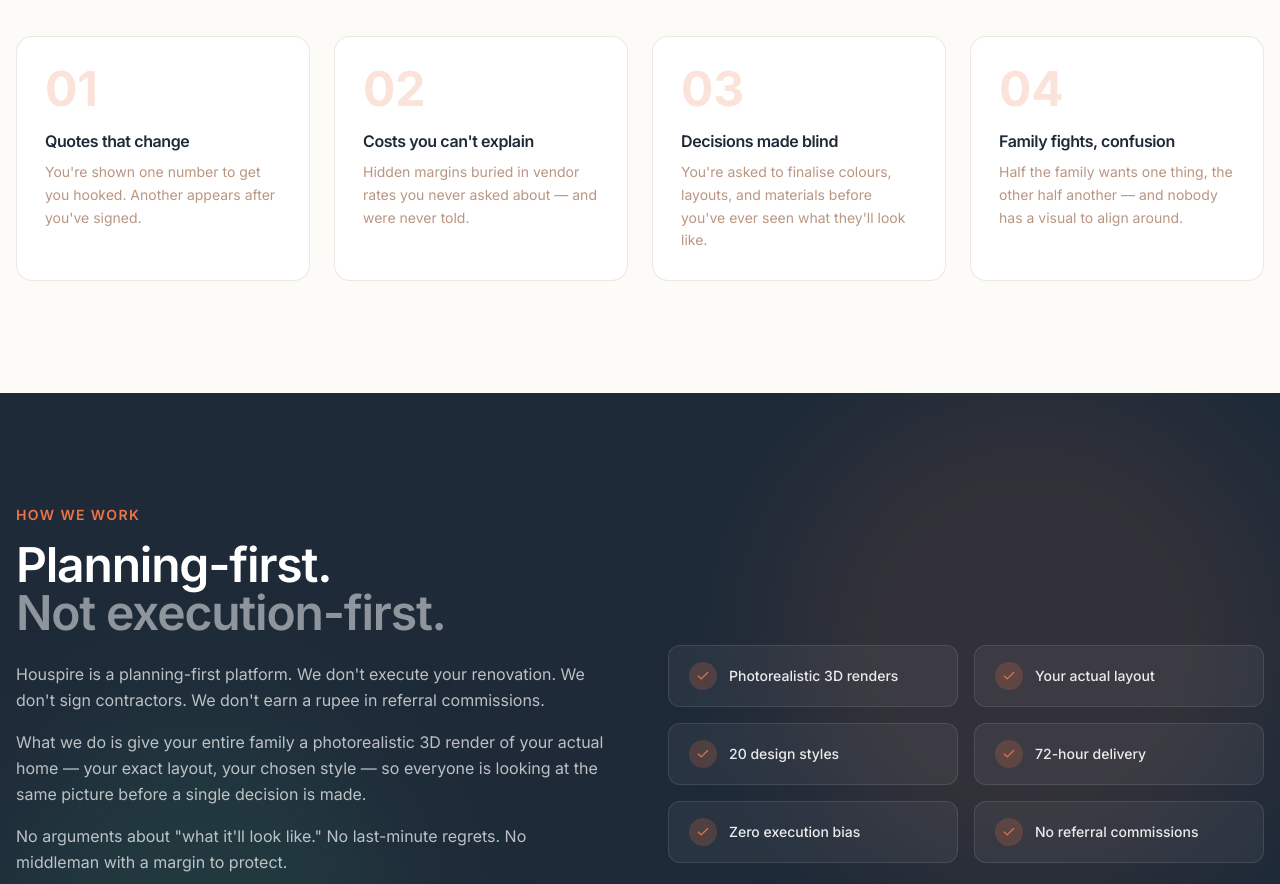
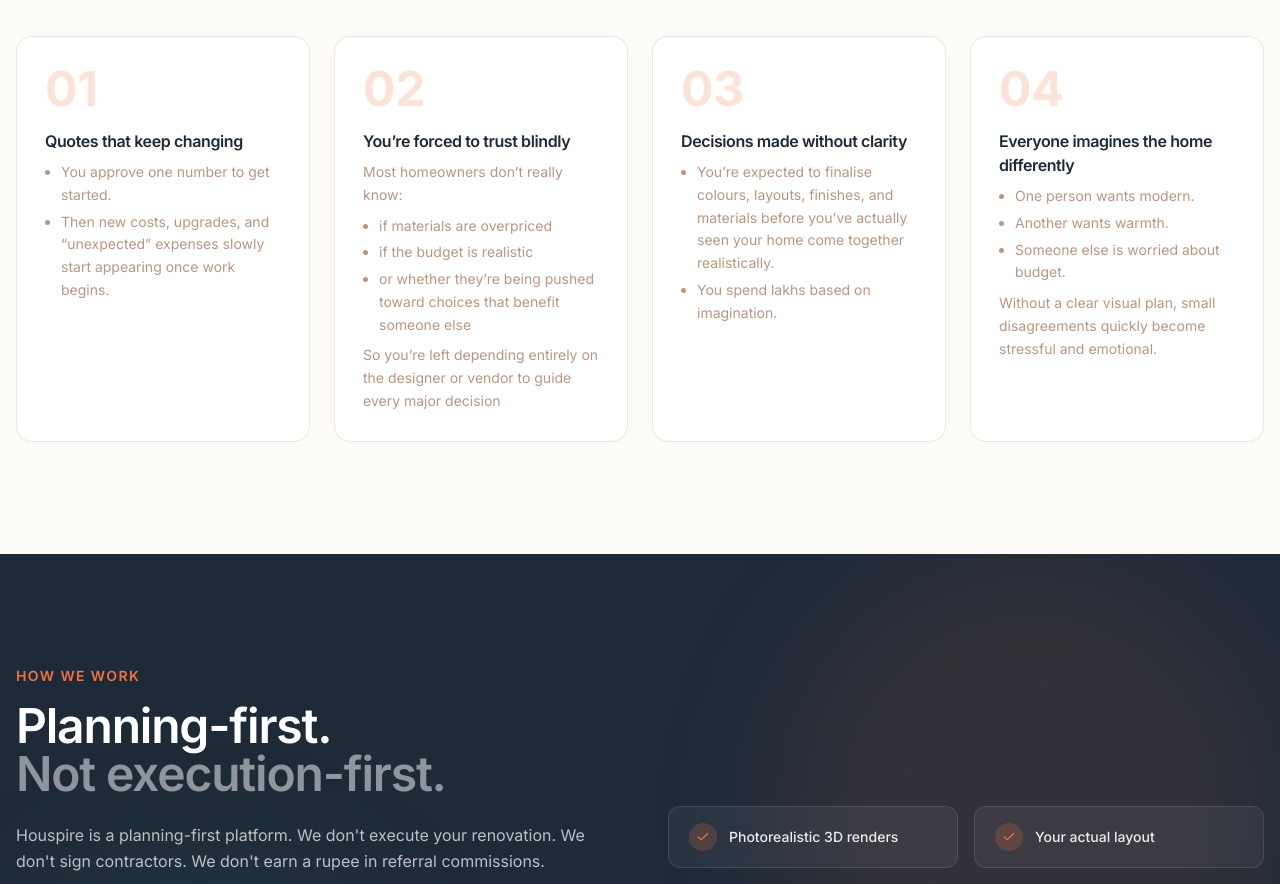
Before and after one commit to gipldevelopers/houspire-website, a Next.js app: page /about in a window 1280 px wide. Shown: the part 960-1844 px from the top of the page. Built offline with nearby package versions, Linux system fonts and the light colour scheme.

Commit message:
updated about us content, updated founder bios and optimized section layouts

```diff
--- a/src/app/aboutus/components/AboutHero.jsx
+++ b/src/app/aboutus/components/AboutHero.jsx
@@ -8,7 +8,7 @@
 export default function AboutHero() {
   return (
     <section
-      className="relative overflow-hidden mt-16"
+      className="relative flex min-h-[85vh] items-center overflow-hidden pt-16"
       style={{ backgroundColor: "var(--color-primary-1)" }}
     >
       {/* Background blobs */}
@@ -22,7 +22,7 @@
         initial={{ opacity: 0 }}
         animate={{ opacity: 1 }}
         transition={{ duration: 1.2, delay: 0.5 }}
-        className="pointer-events-none absolute -bottom-8 -left-8 z-0 h-40 w-40 overflow-hidden rounded-full border border-[var(--color-border)] opacity-25 md:h-52 md:w-52"
+        className="pointer-events-none absolute -bottom-8 -left-12 z-0 h-56 w-56 overflow-hidden rounded-full border border-[var(--color-border)] opacity-25 md:h-72 md:w-72 lg:h-80 lg:w-80"
       >
         <Image src="/images/living-room.png" alt="" fill className="object-cover" />
         <div className="absolute inset-0" style={{ backgroundColor: "var(--color-primary-1)", opacity: 0.4 }} />
@@ -32,7 +32,7 @@
         initial={{ opacity: 0 }}
         animate={{ opacity: 1 }}
         transition={{ duration: 1.2, delay: 0.65 }}
-        className="pointer-events-none absolute -bottom-8 -right-8 z-0 h-40 w-40 overflow-hidden rounded-full border border-[var(--color-border)] opacity-25 md:h-52 md:w-52"
+        className="pointer-events-none absolute -bottom-8 -right-12 z-0 h-56 w-56 overflow-hidden rounded-full border border-[var(--color-border)] opacity-25 md:h-72 md:w-72 lg:h-80 lg:w-80"
       >
         <Image src="/images/exterior.png" alt="" fill className="object-cover" />
         <div className="absolute inset-0" style={{ backgroundColor: "var(--color-primary-1)", opacity: 0.4 }} />
@@ -43,7 +43,7 @@
         initial={{ opacity: 0 }}
         animate={{ opacity: 1 }}
         transition={{ duration: 1.2, delay: 0.5 }}
-        className="pointer-events-none absolute -top-8 -left-8 z-0 h-40 w-40 overflow-hidden rounded-full border border-[var(--color-border)] opacity-25 md:h-52 md:w-52"
+        className="pointer-events-none absolute -top-12 -left-12 z-0 h-56 w-56 overflow-hidden rounded-full border border-[var(--color-border)] opacity-25 md:h-72 md:w-72 lg:h-80 lg:w-80"
       >
         <Image src="/images/living-room.png" alt="" fill className="object-cover" />
         <div className="absolute inset-0" style={{ backgroundColor: "var(--color-primary-1)", opacity: 0.4 }} />
@@ -53,14 +53,14 @@
         initial={{ opacity: 0 }}
         animate={{ opacity: 1 }}
         transition={{ duration: 1.2, delay: 0.65 }}
-        className="pointer-events-none absolute -top-8 -right-8 z-0 h-40 w-40 overflow-hidden rounded-full border border-[var(--color-border)] opacity-25 md:h-52 md:w-52"
+        className="pointer-events-none absolute -top-12 -right-12 z-0 h-56 w-56 overflow-hidden rounded-full border border-[var(--color-border)] opacity-25 md:h-72 md:w-72 lg:h-80 lg:w-80"
       >
         <Image src="/images/exterior.png" alt="" fill className="object-cover" />
         <div className="absolute inset-0" style={{ backgroundColor: "var(--color-primary-1)", opacity: 0.4 }} />
       </motion.div>
 
       {/* Main content */}
-      <div className="relative z-10 mx-auto max-w-7xl px-4 py-10 md:px-8 md:py-14 ">
+      <div className="relative z-10 mx-auto max-w-7xl px-4 py-20 md:px-8 md:py-28 lg:py-32">
         <div className="flex flex-col gap-8 lg:flex-row lg:items-center lg:gap-10">
 
           {/* Left — copy, takes all remaining space */}
@@ -86,9 +86,7 @@
               className="text-3xl font-bold leading-[1.1] tracking-tight sm:text-4xl md:text-5xl"
               style={{ color: "var(--color-heading-main)" }}
             >
-              We make your dream home{" "}
-              <span style={{ color: "var(--color-heading-main-highlight)" }}>affordable</span>
-              {" "}— by giving you clarity before you spend a rupee on execution.
+              You spend <span style={{ color: "var(--color-heading-main-highlight)" }}>lakhs</span> on home interiors before you even know what your home will look like.
             </h1>
 
             {/* Sub-copy */}
@@ -96,10 +94,8 @@
               className="mt-4 text-sm leading-relaxed md:text-base"
               style={{ color: "var(--color-description)" }}
             >
-              India's first and only interior design platform built entirely around your interests,
-              not the contractor's margins. We broke every unwritten rule of the interior design
-              industry — no hidden costs, no kickbacks, no pressure — and replaced it with one flat
-              price, one honest plan, and complete clarity before you commit to anything.
+              Houspire helps homeowners visualize, plan, and budget their entire home before
+              execution begins with no hidden designer commissions, contractor bias, or pricing games.
             </p>
 
             {/* CTAs */}
--- a/src/app/aboutus/components/ProblemSolve.jsx
+++ b/src/app/aboutus/components/ProblemSolve.jsx
@@ -6,30 +6,43 @@
 const problems = [
   {
     number: "01",
-    title: "Quotes that change",
-    description:
-      "You're shown one number to get you hooked. Another appears after you've signed.",
+    title: "Quotes that keep changing",
+    points: [
+      "You approve one number to get started.",
+      "Then new costs, upgrades, and “unexpected” expenses slowly start appearing once work begins.",
+    ],
     icon: DollarSign,
   },
   {
     number: "02",
-    title: "Costs you can't explain",
-    description:
-      "Hidden margins buried in vendor rates you never asked about — and were never told.",
+    title: "You’re forced to trust blindly",
+    description: "Most homeowners don’t really know:",
+    points: [
+      "if materials are overpriced",
+      "if the budget is realistic",
+      "or whether they’re being pushed toward choices that benefit someone else",
+    ],
+    afterText: "So you’re left depending entirely on the designer or vendor to guide every major decision",
     icon: AlertCircle,
   },
   {
     number: "03",
-    title: "Decisions made blind",
-    description:
-      "You're asked to finalise colours, layouts, and materials before you've ever seen what they'll look like.",
+    title: "Decisions made without clarity",
+    points: [
+      "You’re expected to finalise colours, layouts, finishes, and materials before you’ve actually seen your home come together realistically.",
+      "You spend lakhs based on imagination.",
+    ],
     icon: Eye,
   },
   {
     number: "04",
-    title: "Family fights, confusion",
-    description:
-      "Half the family wants one thing, the other half another — and nobody has a visual to align around.",
+    title: "Everyone imagines the home differently",
+    points: [
+      "One person wants modern.",
+      "Another wants warmth.",
+      "Someone else is worried about budget.",
+    ],
+    afterText:"Without a clear visual plan, small disagreements quickly become stressful and emotional.",
     icon: Users,
   },
 ];
@@ -112,19 +125,29 @@
 
                 {/* Title */}
                 <h3
-                  className="text-xs font-semibold tracking-tight md:text-base lg:text-lg"
+                  className="text-sm font-semibold tracking-tight md:text-lg lg:text-xl"
                   style={{ color: "var(--color-heading-secondary)" }}
                 >
                   {problem.title}
                 </h3>
 
                 {/* Description */}
-                <p
-                  className="mt-1.5 text-[11px] leading-relaxed md:text-sm"
+                <div
+                  className="mt-2 text-xs leading-relaxed md:text-base"
                   style={{ color: "var(--color-description)" }}
                 >
-                  {problem.description}
-                </p>
+                  <p>{problem.description}</p>
+                  {problem.points && (
+                    <ul className="mt-2 space-y-1 list-disc list-outside ml-3">
+                      {problem.points.map((point, pIdx) => (
+                        <li key={pIdx}>{point}</li>
+                      ))}
+                    </ul>
+                  )}
+                  {problem.afterText && (
+                    <p className="mt-2">{problem.afterText}</p>
+                  )}
+                </div>
 
                 {/* Decorative line */}
                 <div className="mt-3 h-0.5 w-6 bg-[var(--color-primary)]/20 transition-all duration-300 group-hover:w-12 group-hover:bg-[var(--color-primary)]/40" />
--- a/src/app/aboutus/page.js
+++ b/src/app/aboutus/page.js
@@ -34,7 +34,7 @@
         <ProblemSolving/>
         <HowWeWork/>
         <MeetFounders/>
-        <AboutContactCTA />
+        {/* <AboutContactCTA /> */}
       </div>
 
       <motion.button
--- a/src/components/about/StatsSection.jsx
+++ b/src/components/about/StatsSection.jsx
@@ -6,27 +6,40 @@
 const problems = [
   {
     number: '01',
-    title: 'Quotes that change',
-    description:
-      "You're shown one number to get you hooked. Another appears after you've signed.",
+    title: 'Quotes that keep changing',
+    points: [
+      "You approve one number to get started.",
+      "Then new costs, upgrades, and “unexpected” expenses slowly start appearing once work begins.",
+    ],
   },
   {
     number: '02',
-    title: "Costs you can't explain",
-    description:
-      "Hidden margins buried in vendor rates you never asked about — and were never told.",
+    title: "You’re forced to trust blindly",
+    description: "Most homeowners don’t really know:",
+    points: [
+      "if materials are overpriced",
+      "if the budget is realistic",
+      "or whether they’re being pushed toward choices that benefit someone else",
+    ],
+    afterText: "So you’re left depending entirely on the designer or vendor to guide every major decision",
   },
   {
     number: '03',
-    title: 'Decisions made blind',
-    description:
-      "You're asked to finalise colours, layouts, and materials before you've ever seen what they'll look like.",
+    title: 'Decisions made without clarity',
+    points: [
+      "You’re expected to finalise colours, layouts, finishes, and materials before you’ve actually seen your home come together realistically.",
+      "You spend lakhs based on imagination.",
+    ],
   },
   {
     number: '04',
-    title: 'Family fights, confusion',
-    description:
-      "Half the family wants one thing, the other half another — and nobody has a visual to align around.",
+    title: 'Everyone imagines the home differently',
+    points: [
+      "One person wants modern.",
+      "Another wants warmth.",
+      "Someone else is worried about budget.",
+    ],
+    afterText:"Without a clear visual plan, small disagreements quickly become stressful and emotional.",
   },
 ];
 
@@ -63,7 +76,19 @@
                 {item.number}
               </span>
               <h3 className="text-base font-semibold text-foreground mb-2">{item.title}</h3>
-              <p className="text-sm text-muted-foreground leading-relaxed">{item.description}</p>
+              <div className="text-sm text-muted-foreground leading-relaxed">
+                <p>{item.description}</p>
+                {item.points && (
+                  <ul className="mt-2 space-y-1 list-disc list-outside ml-4">
+                    {item.points.map((point, pIdx) => (
+                      <li key={pIdx}>{point}</li>
+                    ))}
+                  </ul>
+                )}
+                {item.afterText && (
+                  <p className="mt-2">{item.afterText}</p>
+                )}
+              </div>
             </motion.div>
           ))}
         </div>
```
Also changed, not shown: src/app/aboutus/components/Ourleader.jsx (+65 -22 lines), src/app/aboutus/components/howwework.jsx (+104 -40 lines).
